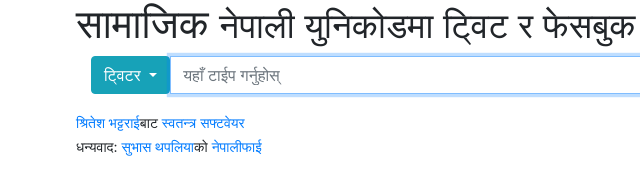
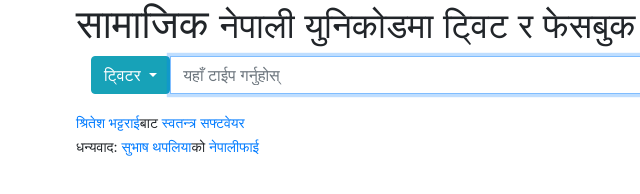
Before and after one commit to shritesh/samajik, a plain HTML site: page index.html in a window 1280 px wide. Shown: the full height of the page, 9-649 px from the left. Drawn offline with nearby package versions, Linux system fonts and the light colour scheme.

Commit message:
Suvash Approved
https://twitter.com/suvash/status/550034181049561089

```diff
--- a/index.html
+++ b/index.html
@@ -41,7 +41,7 @@
 		  </div>
 	  </form>
 	  <small><a href="https://twitter.com/shritesh">श्रितेश भट्टराई</a>बाट <a href="https://github.com/shritesh/samajik">स्वतन्त्र सफ्टवेयर</a><br>
-	  धन्यवाद: <a href="https://twitter.com/suvash">सुभास थपलिया</a>को <a href="https://github.com/suvash/nepalify">नेपालीफाई</a></small>
+	  धन्यवाद: <a href="https://twitter.com/suvash">सुभाष थपलिया</a>को <a href="https://github.com/suvash/nepalify">नेपालीफाई</a></small>
 	</div>
 
     <!-- jQuery (necessary for Bootstrap's JavaScript plugins) -->
```
